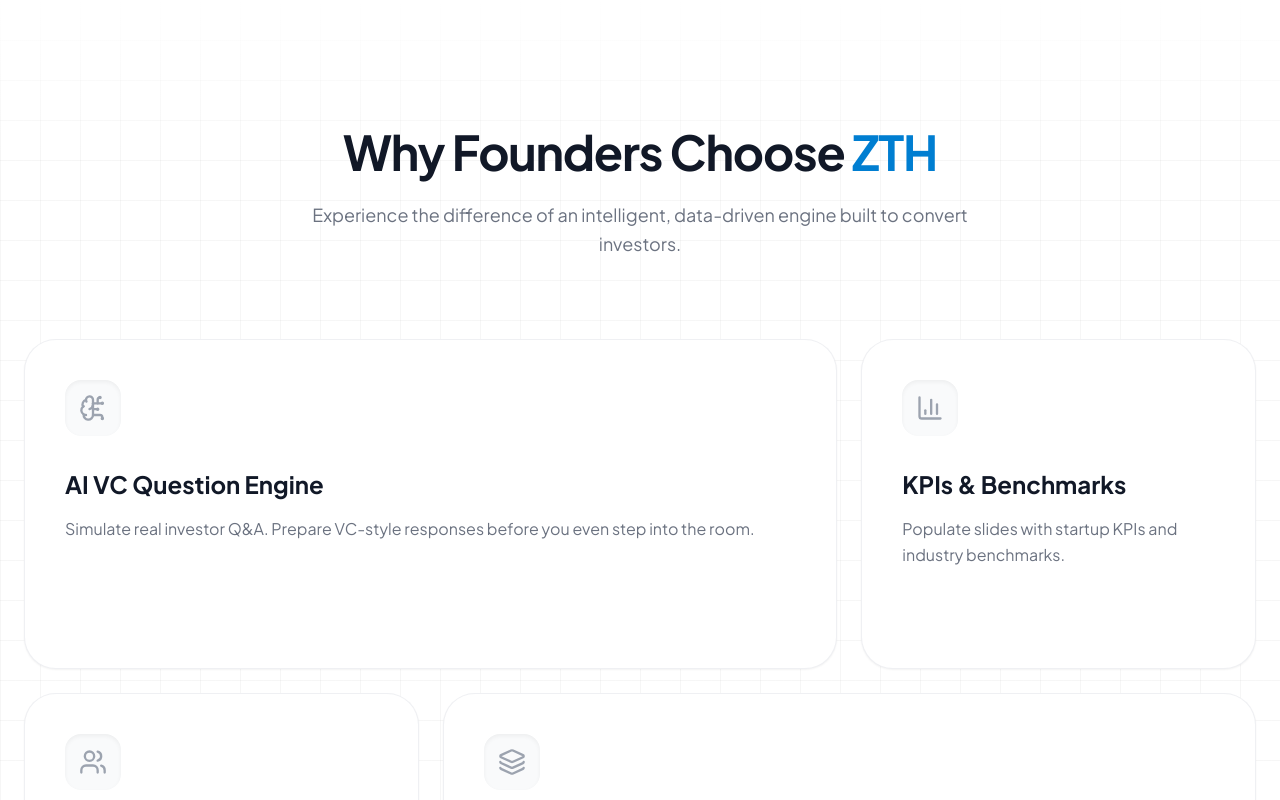
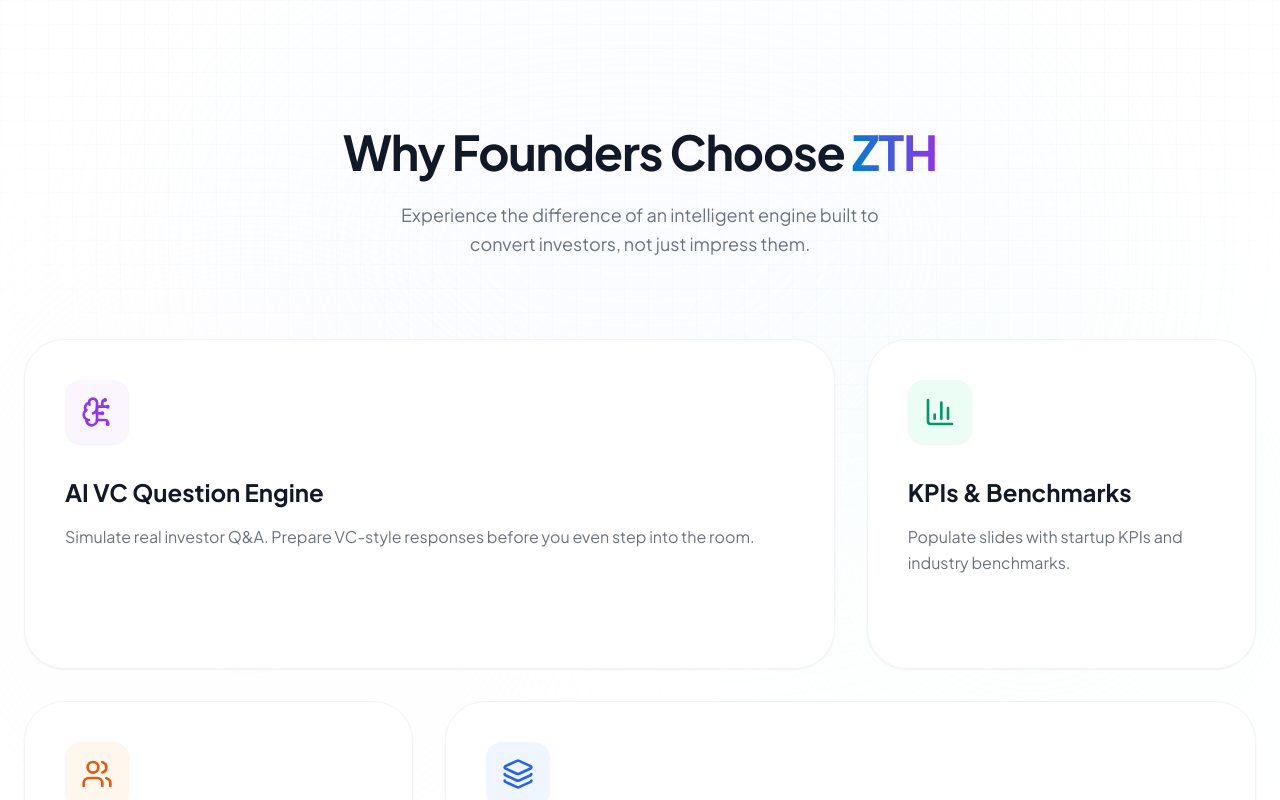
Before and after one commit to imharry18/Zth, a Next.js app: page / in a window 1280 px wide. Shown: the part 800-1600 px from the top of the page. Built offline with nearby package versions, Linux system fonts and the light colour scheme.

Commit message:
Enhancing the STATS

```diff
--- a/src/components/sections/Stats.jsx
+++ b/src/components/sections/Stats.jsx
@@ -6,39 +6,64 @@
   BrainCircuit,
   BarChart3,
   Users,
-  Layers
+  Layers,
+  ArrowRight
 } from "lucide-react";
 
-// --- Data: The "Solution" Features ---
+// --- Data: Richer Feature Set with Color Themes ---
 const features = [
   {
     title: "AI VC Question Engine",
     description: "Simulate real investor Q&A. Prepare VC-style responses before you even step into the room.",
     icon: BrainCircuit,
     className: "md:col-span-2 lg:col-span-2",
+    color: "text-purple-600",
+    bg: "bg-purple-50",
+    border: "group-hover:border-purple-200",
+    shadow: "group-hover:shadow-purple-500/10",
+    gradient: "from-purple-500/5 to-transparent",
+    glow: "rgba(168, 85, 247, 0.15)" // Purple Glow
   },
   {
     title: "KPIs & Benchmarks",
     description: "Populate slides with startup KPIs and industry benchmarks.",
     icon: BarChart3,
     className: "md:col-span-1 lg:col-span-1",
+    color: "text-emerald-600",
+    bg: "bg-emerald-50",
+    border: "group-hover:border-emerald-200",
+    shadow: "group-hover:shadow-emerald-500/10",
+    gradient: "from-emerald-500/5 to-transparent",
+    glow: "rgba(16, 185, 129, 0.15)" // Emerald Glow
   },
   {
     title: "Founder-Tested",
     description: "Developed from hands-on fundraising journeys and real feedback.",
     icon: Users,
     className: "md:col-span-1 lg:col-span-1",
+    color: "text-orange-600",
+    bg: "bg-orange-50",
+    border: "group-hover:border-orange-200",
+    shadow: "group-hover:shadow-orange-500/10",
+    gradient: "from-orange-500/5 to-transparent",
+    glow: "rgba(249, 115, 22, 0.15)" // Orange Glow
   },
   {
     title: "Investor-First Flow",
     description: "A pitch structure engineered to convert attention into interest using VC logic.",
     icon: Layers,
     className: "md:col-span-2 lg:col-span-2",
+    color: "text-blue-600",
+    bg: "bg-blue-50",
+    border: "group-hover:border-blue-200",
+    shadow: "group-hover:shadow-blue-500/10",
+    gradient: "from-blue-500/5 to-transparent",
+    glow: "rgba(59, 130, 246, 0.15)" // Blue Glow
   },
 ];
 
-// --- Premium Component: Ambient Spotlight Card ---
-const SpotlightCard = ({ children, className = "" }) => {
+// --- Component: Dynamic Color Spotlight Card ---
+const SpotlightCard = ({ children, className = "", glowColor = "rgba(0, 126, 209, 0.1)" }) => {
   const divRef = useRef(null);
   const [position, setPosition] = useState({ x: 0, y: 0 });
   const [opacity, setOpacity] = useState(0);
@@ -55,17 +80,18 @@
       onMouseMove={handleMouseMove}
       onMouseEnter={() => setOpacity(1)}
       onMouseLeave={() => setOpacity(0)}
-      className={`relative overflow-hidden rounded-[2rem] border border-gray-200/60 bg-white shadow-sm transition-all duration-300 hover:shadow-[0_8px_30px_rgba(0,126,209,0.12)] hover:border-primary/20 ${className}`}
+      className={`relative overflow-hidden rounded-[2.5rem] border border-gray-100 bg-white shadow-sm transition-all duration-500 ${className}`}
     >
-      {/* Moving Ambient Glow */}
+      {/* 1. Dynamic Hover Glow (The "Spotlight") */}
       <div
         className="pointer-events-none absolute -inset-px opacity-0 transition duration-500 ease-in-out"
         style={{
           opacity,
-          background: `radial-gradient(600px circle at ${position.x}px ${position.y}px, rgba(0, 126, 209, 0.04), transparent 40%)`,
+          background: `radial-gradient(800px circle at ${position.x}px ${position.y}px, ${glowColor}, transparent 40%)`,
         }}
       />
 
+      {/* Content Layer */}
       <div className="relative z-10 h-full">{children}</div>
     </div>
   );
@@ -73,18 +99,17 @@
 
 export default function Stats() {
   return (
-    <section className="py-32 bg-white relative overflow-hidden" id="smart-engine">
+    <section className="py-32 bg-white relative overflow-hidden">
 
-      {/* --- 1. The Square Grid Background --- */}
+      {/* --- 1. Colorful Ambient Background --- */}
       <div className="absolute inset-0 pointer-events-none">
-         {/* Grid Pattern */}
-         <div className="absolute inset-0 bg-[linear-gradient(to_right,#80808012_1px,transparent_1px),linear-gradient(to_bottom,#80808012_1px,transparent_1px)] [background-size:40px_40px]"></div>
+         {/* Subtle Grid */}
+         <div className="absolute inset-0 bg-[linear-gradient(to_right,#80808008_1px,transparent_1px),linear-gradient(to_bottom,#80808008_1px,transparent_1px)] [background-size:24px_24px] [mask-image:radial-gradient(ellipse_60%_50%_at_50%_0%,#000_70%,transparent_100%)]" />
 
-         {/* Top Fade (Seamless transition from previous section) */}
-         <div className="absolute top-0 left-0 right-0 h-40 bg-gradient-to-b from-white to-transparent"></div>
-
-         {/* Bottom Fade (Seamless transition to next section) */}
-         <div className="absolute bottom-0 left-0 right-0 h-40 bg-gradient-to-t from-white to-transparent"></div>
+         {/* Colorful Orbs */}
+         <div className="absolute top-0 left-1/2 -translate-x-1/2 w-[800px] h-[500px] bg-blue-50/50 rounded-full blur-[120px] opacity-60" />
+         <div className="absolute top-1/4 left-0 w-[500px] h-[500px] bg-purple-50/40 rounded-full blur-[100px] opacity-50" />
+         <div className="absolute top-1/4 right-0 w-[500px] h-[500px] bg-emerald-50/40 rounded-full blur-[100px] opacity-50" />
       </div>
 
       <div className="max-w-[1400px] mx-auto px-6 relative z-10">
@@ -97,15 +122,16 @@
           className="text-center mb-20"
         >
            <h2 className="text-4xl md:text-5xl font-bold tracking-tight text-gray-900 mb-6">
-            Why Founders Choose <span className="text-primary">ZTH</span>
+            Why Founders Choose <span className="text-transparent bg-clip-text bg-gradient-to-r from-primary to-purple-600">ZTH</span>
           </h2>
           <p className="text-lg text-gray-500 max-w-2xl mx-auto leading-relaxed">
-            Experience the difference of an intelligent, data-driven engine built to convert investors.
+            Experience the difference of an intelligent engine built to <br className="hidden md:block" />
+            convert investors, not just impress them.
           </p>
         </motion.div>
 
-        {/* --- Feature Grid --- */}
-        <div className="grid grid-cols-1 md:grid-cols-2 lg:grid-cols-3 gap-6">
+        {/* --- Feature Bento Grid --- */}
+        <div className="grid grid-cols-1 md:grid-cols-2 lg:grid-cols-3 gap-6 lg:gap-8">
           {features.map((feature, index) => (
             <motion.div
               key={index}
@@ -115,13 +141,21 @@
               transition={{ delay: index * 0.1 }}
               className={feature.className}
             >
-              <SpotlightCard className="h-full p-10 flex flex-col justify-between group">
+              <SpotlightCard
+                className={`h-full group ${feature.border} hover:shadow-xl ${feature.shadow}`}
+                glowColor={feature.glow}
+              >
+                {/* Internal Gradient Splash */}
+                <div className={`absolute inset-0 bg-gradient-to-br ${feature.gradient} opacity-0 group-hover:opacity-100 transition-opacity duration-500`} />
+
+                <div className="relative p-10 flex flex-col justify-between h-full">
                   <div>
-                  <div className="mb-8 inline-flex h-14 w-14 items-center justify-center rounded-[1rem] bg-gray-50 text-gray-400 group-hover:bg-primary group-hover:text-white transition-all duration-500 shadow-inner group-hover:shadow-lg group-hover:shadow-primary/30">
-                    <feature.icon className="h-7 w-7" />
+                    {/* Icon Box */}
+                    <div className={`mb-8 inline-flex h-16 w-16 items-center justify-center rounded-2xl ${feature.bg} ${feature.color} transition-transform duration-500 group-hover:scale-110 group-hover:rotate-3 shadow-sm`}>
+                      <feature.icon className="h-8 w-8" />
                     </div>
 
-                  <h3 className="text-2xl font-bold text-gray-900 mb-4 group-hover:text-primary transition-colors duration-300">
+                    <h3 className="text-2xl font-bold text-gray-900 mb-4 group-hover:text-gray-900 transition-colors">
                       {feature.title}
                     </h3>
 
@@ -130,9 +164,10 @@
                     </p>
                   </div>
 
-                {/* Bottom Indicator */}
-                <div className="mt-8 flex items-center gap-2 text-sm font-semibold text-primary opacity-0 -translate-x-4 group-hover:opacity-100 group-hover:translate-x-0 transition-all duration-300">
-                  Learn more <span className="text-lg">→</span>
+                  {/* Bottom Action Hint */}
+                  <div className={`mt-8 flex items-center gap-2 text-sm font-bold ${feature.color} opacity-0 -translate-x-4 group-hover:opacity-100 group-hover:translate-x-0 transition-all duration-300`}>
+                    Learn more <ArrowRight size={16} />
+                  </div>
                 </div>
               </SpotlightCard>
             </motion.div>
```
Lines whose indentation alone changed are shown as unchanged.
